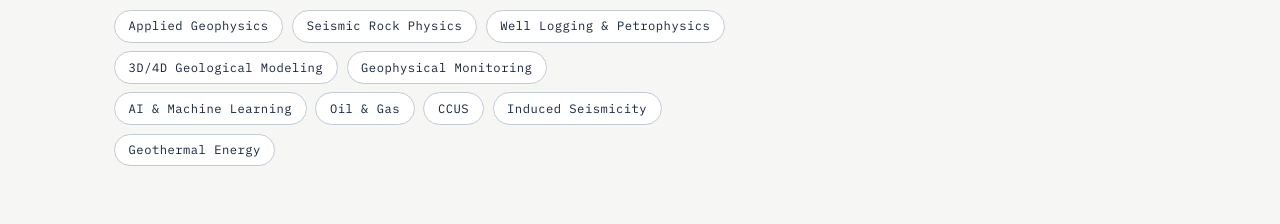
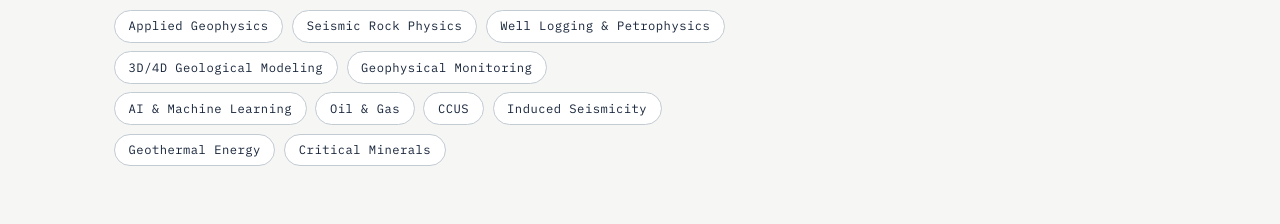
Before and after one commit to LeeGeophysics/leegeophysics.github.io, a plain HTML site: page index.html in a window 1280 px wide. Shown: the part 1180-1404 px from the top of the page. Drawn offline with Linux system fonts and the light colour scheme.

Commit message:
Add Critical Minerals to home page research keywords
Co-Authored-By: Claude Opus 5.5 <noreply@anthropic.com>
Claude-Session: https://claude.ai/code/session_01ExvWi3corMzk9huQNCCERj

```diff
--- a/index.html
+++ b/index.html
@@ -83,6 +83,7 @@
             <li>CCUS</li>
             <li>Induced Seismicity</li>
             <li>Geothermal Energy</li>
+            <li>Critical Minerals</li>
           </ul>
         </div>
         <aside class="card facts" aria-label="Lab at a glance">
```
